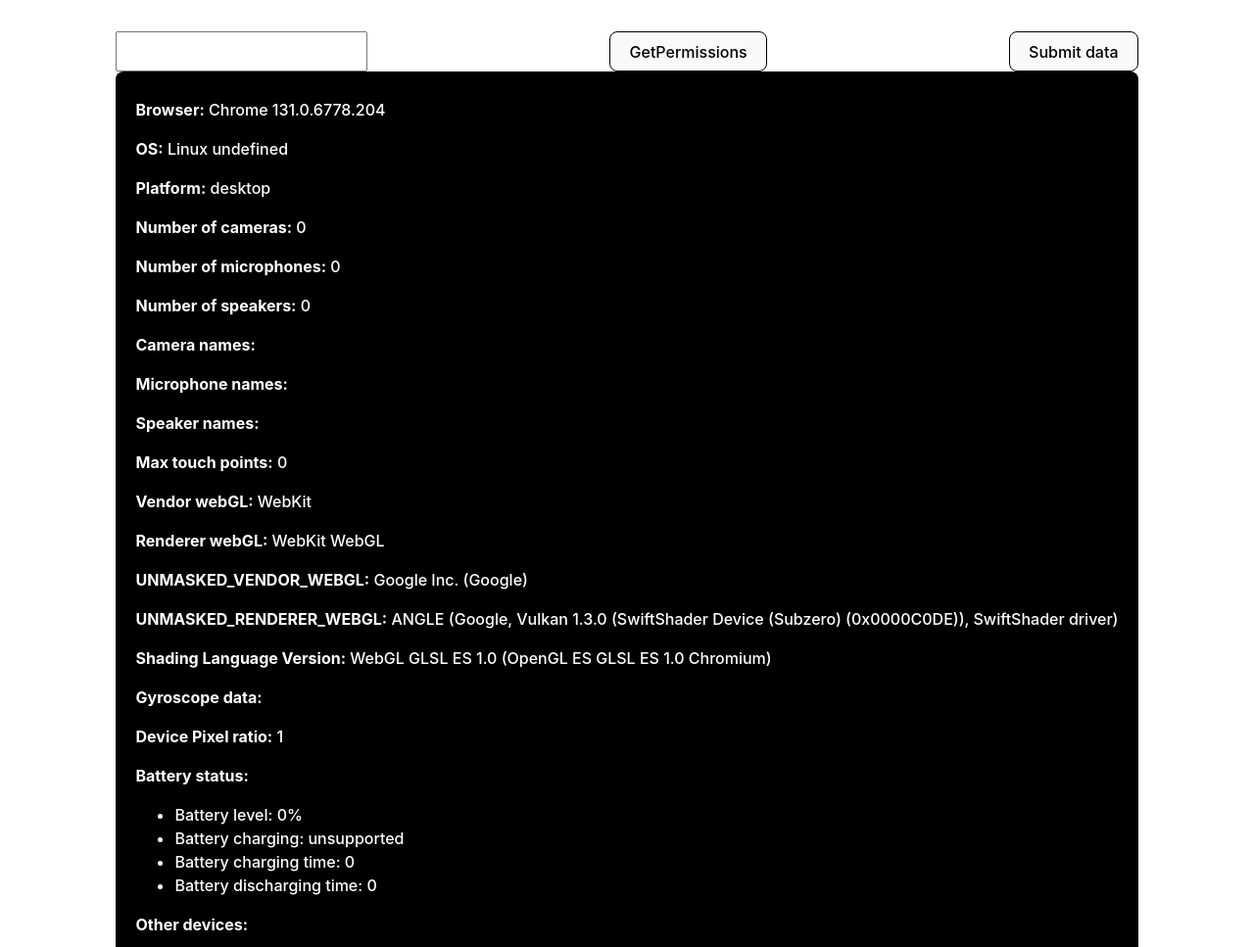
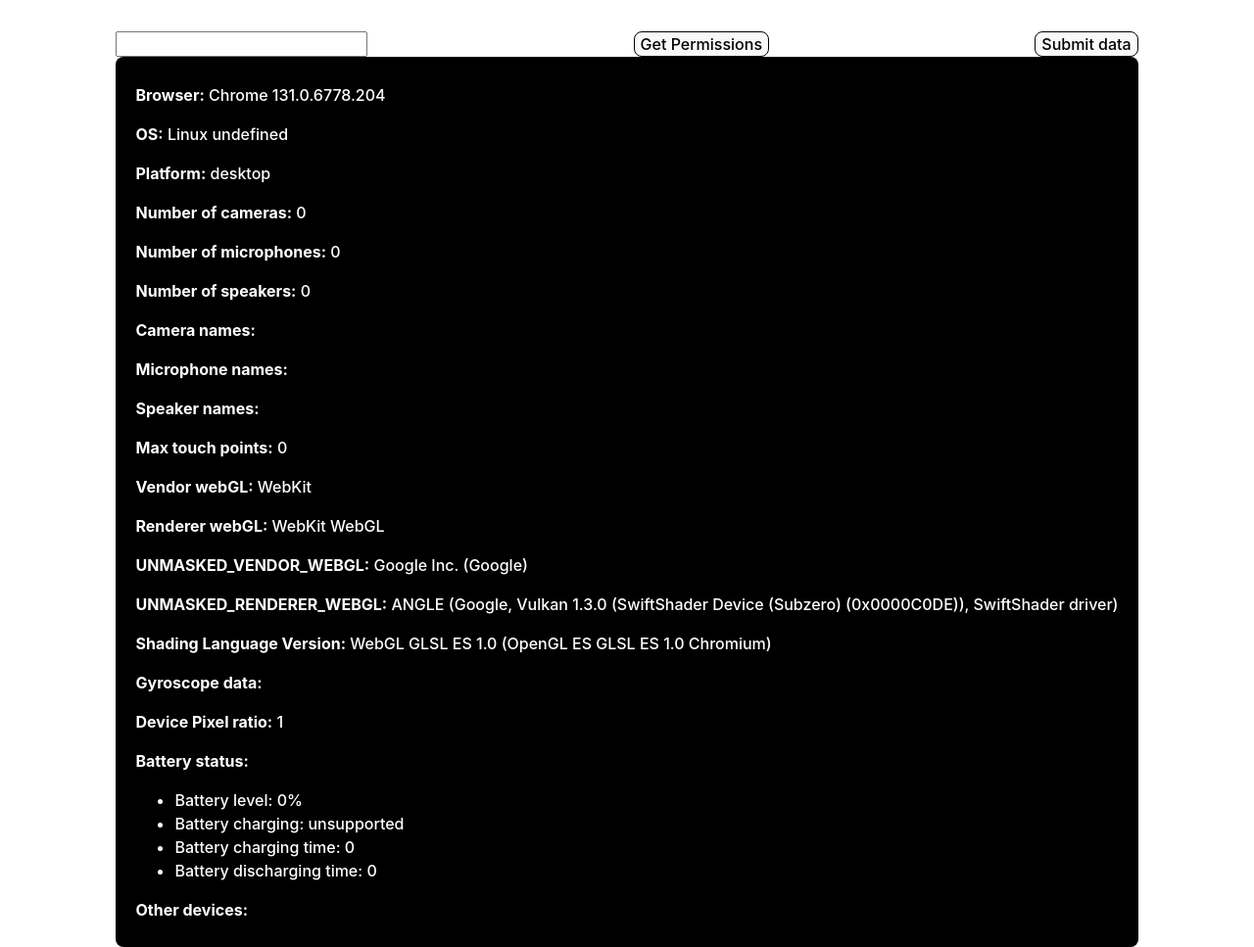
Before and after one commit to EreminGeorgy/system-checker, a website built with Vite: page index.html in a window 1280 px wide. Shown: the top 967 px of the page at 98% size. Built offline with nearby package versions, Linux system fonts and the light colour scheme.

Commit message:
Fixes on review

```diff
--- a/src/main.ts
+++ b/src/main.ts
@@ -5,7 +5,7 @@
   <div>
     <form>
       <input id="name" type="text">
-      <button id="permissions" type="button">GetPermissions</button>
+      <button id="permissions" type="button">Get Permissions</button>
       <button type="submit">Submit data</button>
     </form>
     <div id="dump"></div>
--- a/src/style.css
+++ b/src/style.css
@@ -46,7 +46,6 @@
 button {
   border-radius: 8px;
   border: 1px solid black;
-  padding: 0.6em 1.2em;
   font-size: 1em;
   font-weight: 500;
   font-family: inherit;
```
